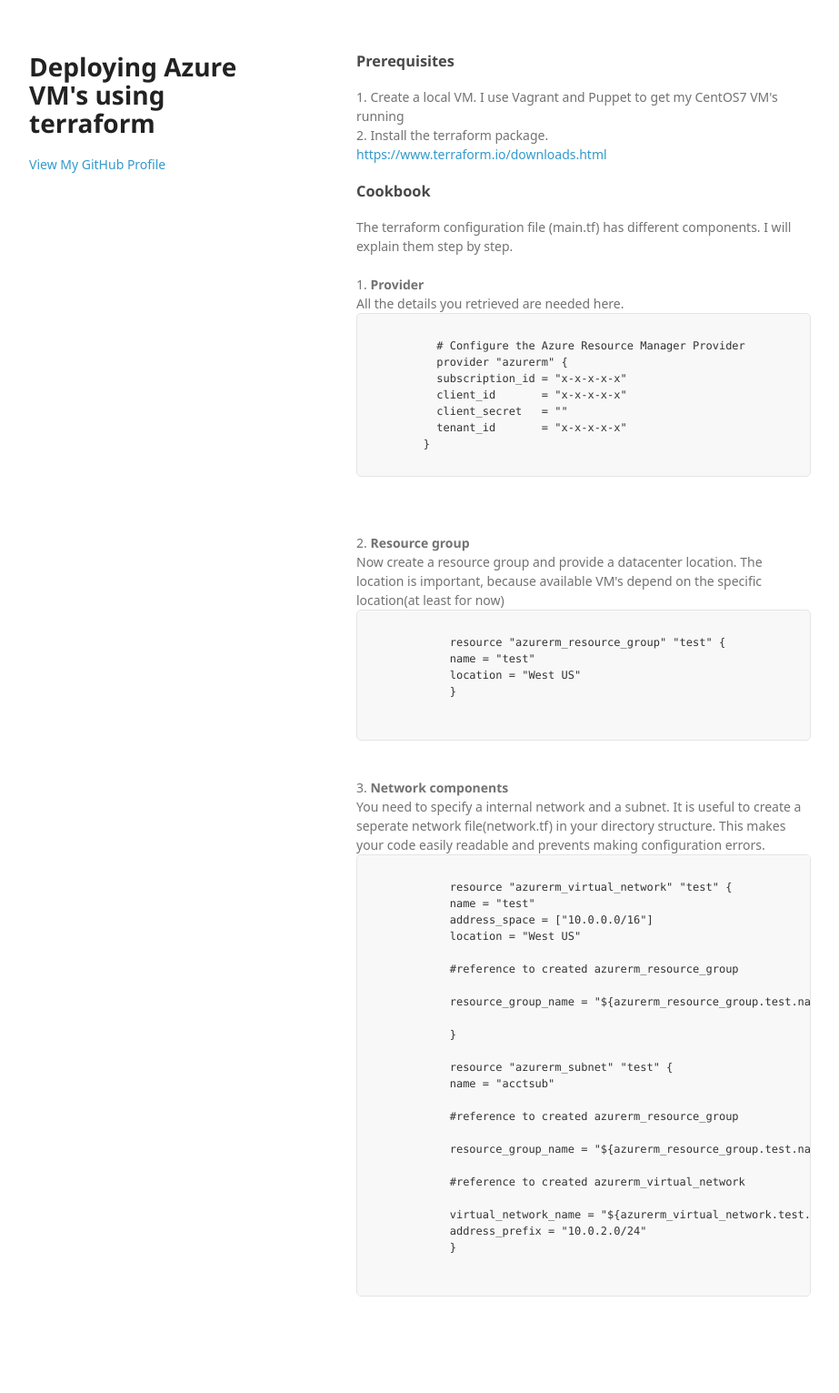
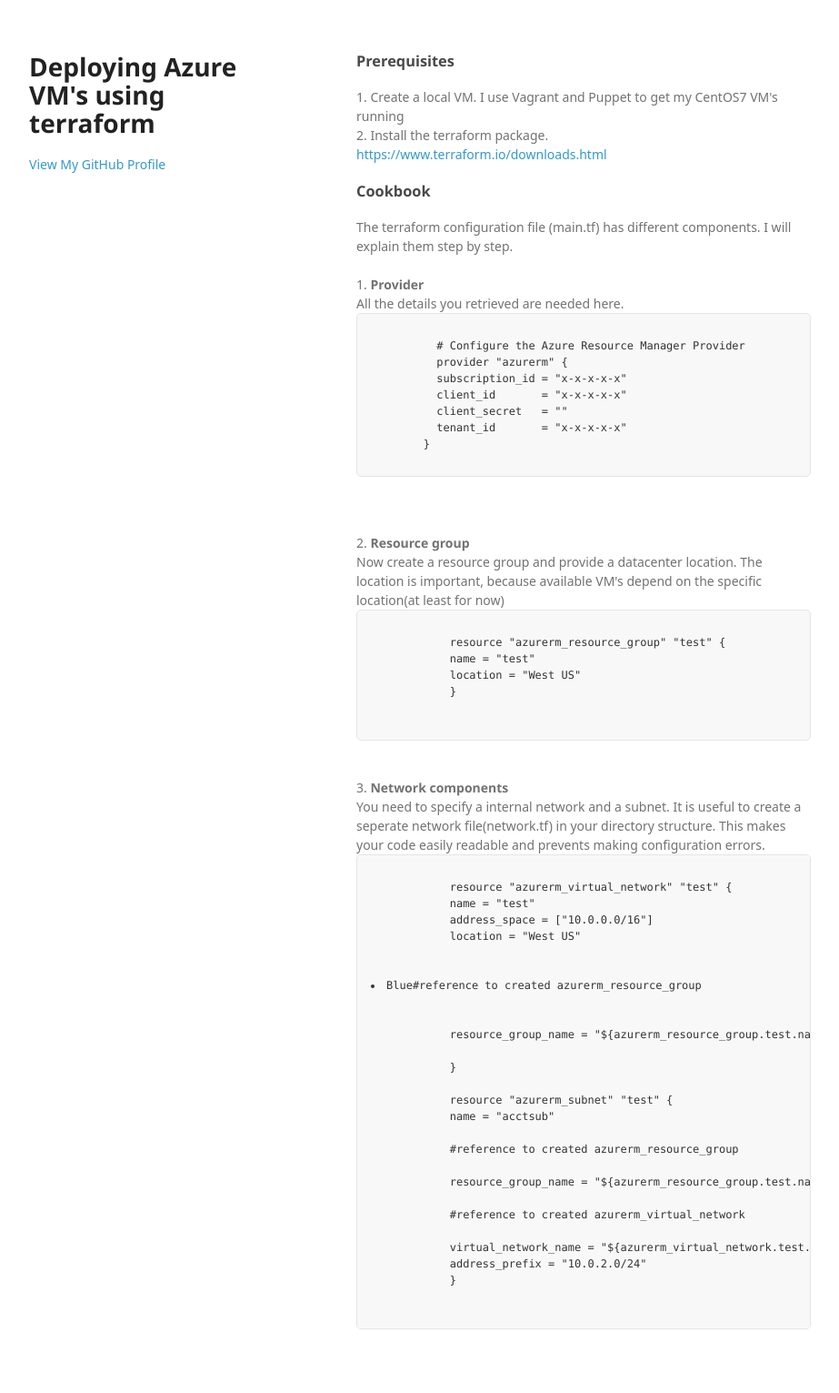
Before and after one commit to arjenwilly/arjenwilly.github.io, a Jekyll site: the page terraform2.html, which Jekyll copies as it is, in a window 1280 px wide. Shown: the whole page at 91% size, without its empty margins (178-1101 px from the left). Built offline with Jekyll 4.4.1, drawn with Linux system fonts in a browser that asks for light colours; some web fonts are replaced; before the commit the page ends 1495 px from its top, so only the background shows below that.

Commit message:
Update terraform2.html

```diff
--- a/terraform2.html
+++ b/terraform2.html
@@ -64,7 +64,7 @@
             address_space = ["10.0.0.0/16"]
             location = "West US"
 
-            #reference to created azurerm_resource_group
+            <li>Blue#reference to created azurerm_resource_group</li>
 
             resource_group_name = "${azurerm_resource_group.test.name}"
 
```
